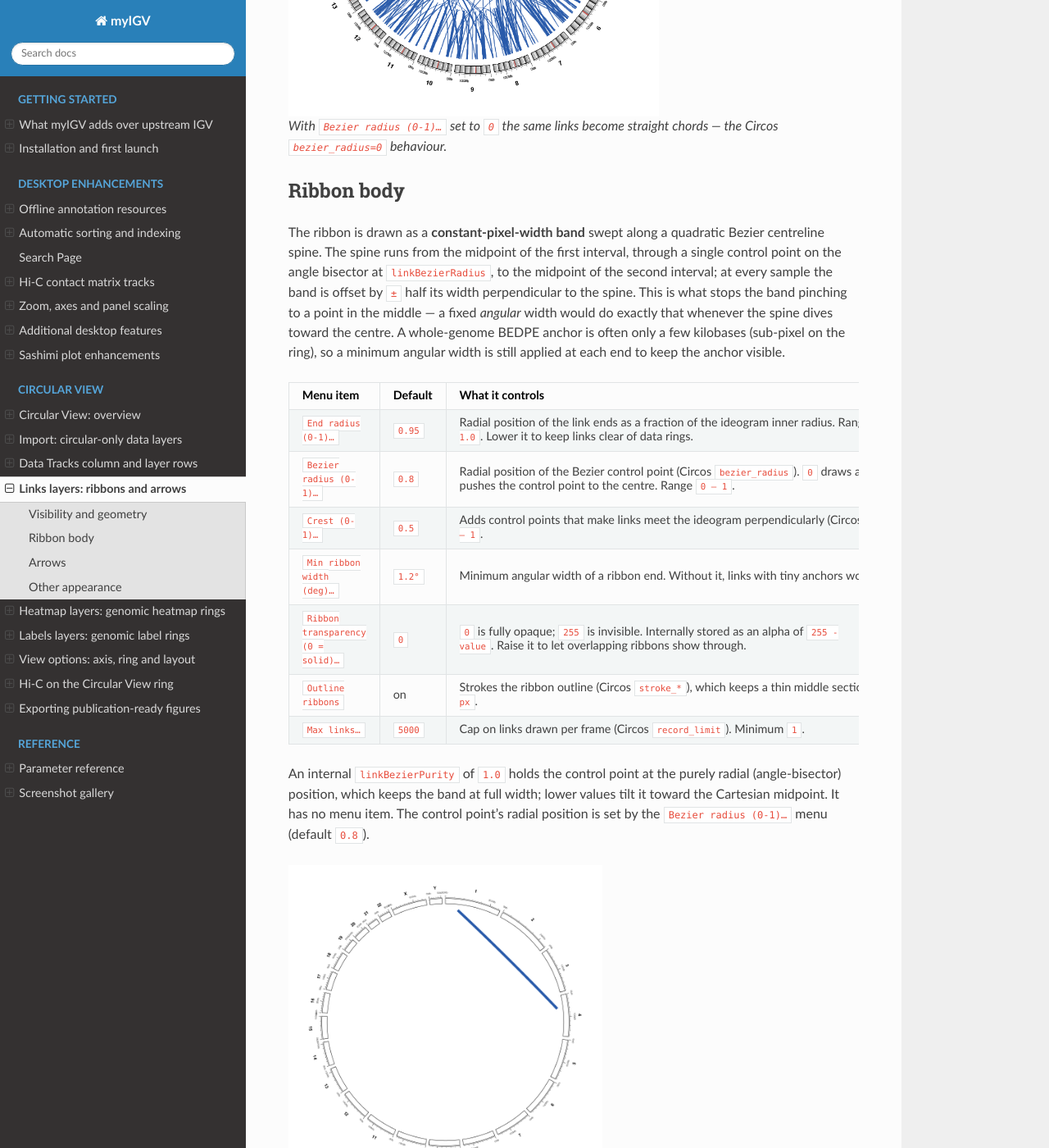
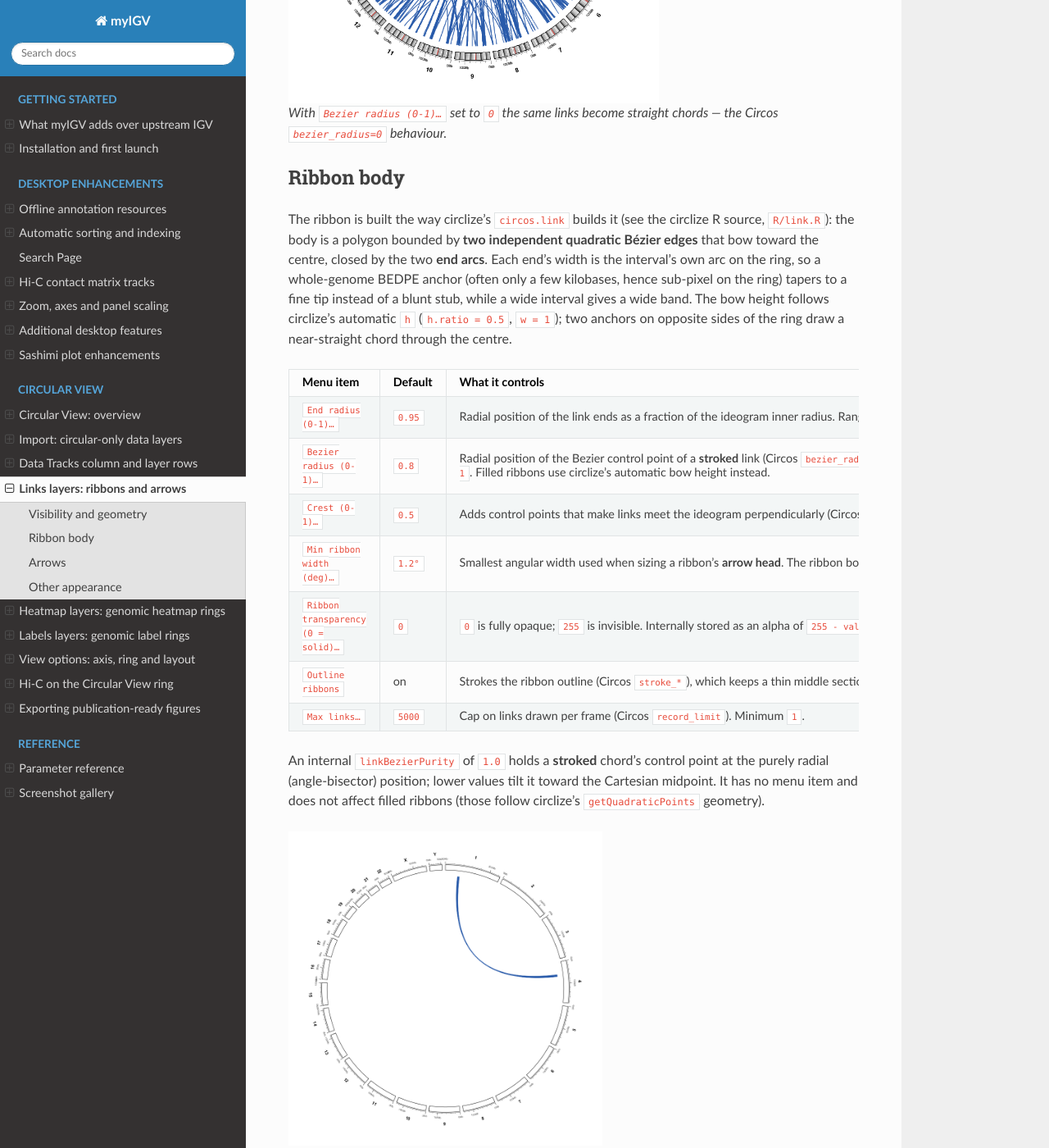
Before and after one commit to junjunlab/myigv, a Sphinx documentation site: the page built from docs/circular_links.rst, in a window 1280 px wide and 1400 px high, scrolled down 1800 px. Shown: the whole window at 82% size. Built offline with Sphinx 7.4.7 and the Read the Docs theme 3.1.0, drawn with Linux system fonts in a browser that asks for light colours; some of the changed text lies outside the part shown.

Commit message:
Circular links: draw ribbons exactly like circlize circos.link
Previous constant-pixel-width band looked wrong. Port circlize's real geometry (R/link.R getQuadraticPoints + rbind(d1,r2,rev(d2),r1)): the ribbon is a polygon bounded by two independent quadratic Bezier edges that bow toward the centre, closed by the two end arcs. Width at each end is the interval's own arc, so 1 bp anchors taper to a tip (circlize behaviour) instead of a blunt stub. Heights use circlize defaults h=auto, h.ratio=0.5, w=1; twist maps to circlize inverse (swap edge pairing). Bezier radius/purity now apply to stroked chords only. Docs + four screenshots regenerated to match.

```diff
--- a/docs/circular_links.rst
+++ b/docs/circular_links.rst
@@ -38,12 +38,10 @@ Visibility and geometry
        govern the chord geometry.
    * - ``Twist ribbons``
      - off
-     - Swap which end of the second interval the two ribbon edges connect to
-       (Circos ``twist``).  In myIGV twist is implemented as a **mild waist
-       narrowing** that brings the band to ``0.4×`` of its full width at the
-       midpoint (``sin`` profile), not a full pinch.  It is **off by default**
-       so the ribbon keeps a constant pixel width along its whole length; turn
-       it on only for the classic twisted-ribbon look.
+     - Join the two ribbon edges the other way round — interval 1's start to
+       interval 2's start instead of to its end (circlize ``inverse``).  The
+       ribbon is still a smooth band; only which edges meet changes.  **Off by
+       default**.
    * - ``Colour by chromosome``
      - off
      - Colour each link by its source chromosome instead of using one link
@@ -59,9 +57,8 @@ Visibility and geometry
    :alt: Dense blue filled ribbon links inside a whole-genome circular ring
    :width: 65%
 
-   ``Ribbon (filled bands)`` on: each link is a filled band with a constant
-   pixel width along its length.  ``Twist ribbons`` (default off) optionally
-   narrows the waist to ``0.4×`` at the midpoint without ever closing it.
+   ``Ribbon (filled bands)`` on: every link is a curved band that bows toward
+   the centre and tapers at its ends, exactly like Circos ``ribbon=yes``.
 
 .. figure:: images/circular_links_straight.png
    :alt: Straight chord links across a circular ring
@@ -73,16 +70,15 @@ Visibility and geometry
 Ribbon body
 -----------
 
-The ribbon is drawn as a **constant-pixel-width band** swept along a quadratic
-Bezier centreline spine.  The spine runs from the midpoint of the first
-interval, through a single control point on the angle bisector at
-``linkBezierRadius``, to the midpoint of the second interval; at every sample
-the band is offset by ``±`` half its width perpendicular to the spine.  This is
-what stops the band pinching to a point in the middle — a fixed *angular* width
-would do exactly that whenever the spine dives toward the centre.  A
-whole-genome BEDPE anchor is often only a few kilobases (sub-pixel on the
-ring), so a minimum angular width is still applied at each end to keep the
-anchor visible.
+The ribbon is built the way circlize's ``circos.link`` builds it (see the
+circlize R source, ``R/link.R``): the body is a polygon bounded by **two
+independent quadratic Bézier edges** that bow toward the centre, closed by the
+two **end arcs**.  Each end's width is the interval's own arc on the ring, so a
+whole-genome BEDPE anchor (often only a few kilobases, hence sub-pixel on the
+ring) tapers to a fine tip instead of a blunt stub, while a wide interval gives
+a wide band.  The bow height follows circlize's automatic ``h``
+(``h.ratio = 0.5``, ``w = 1``); two anchors on opposite sides of the ring draw a
+near-straight chord through the centre.
 
 .. list-table::
    :header-rows: 1
@@ -98,17 +94,19 @@ anchor visible.
        rings.
    * - ``Bezier radius (0-1)…``
      - ``0.8``
-     - Radial position of the Bezier control point (Circos
-       ``bezier_radius``).  ``0`` draws a straight chord; ``1`` pushes the
-       control point to the centre.  Range ``0 – 1``.
+     - Radial position of the Bezier control point of a **stroked** link
+       (Circos ``bezier_radius``).  ``0`` draws a straight chord; ``1`` pushes
+       the control point to the centre.  Range ``0 – 1``.  Filled ribbons use
+       circlize's automatic bow height instead.
    * - ``Crest (0-1)…``
      - ``0.5``
      - Adds control points that make links meet the ideogram perpendicularly
        (Circos ``crest``).  ``0`` disables.  Range ``0 – 1``.
    * - ``Min ribbon width (deg)…``
      - ``1.2°``
-     - Minimum angular width of a ribbon end.  Without it, links with tiny
-       anchors would be invisible.  Minimum ``0``.
+     - Smallest angular width used when sizing a ribbon's **arrow head**.  The
+       ribbon body now tapers to the true interval width, so this only keeps a
+       tiny anchor's arrow from vanishing.  Minimum ``0``.
    * - ``Ribbon transparency (0 = solid)…``
      - ``0``
      - ``0`` is fully opaque; ``255`` is invisible.  Internally stored as an
@@ -122,18 +120,17 @@ anchor visible.
      - ``5000``
      - Cap on links drawn per frame (Circos ``record_limit``).  Minimum ``1``.
 
-An internal ``linkBezierPurity`` of ``1.0`` holds the control point at the
-purely radial (angle-bisector) position, which keeps the band at full width;
-lower values tilt it toward the Cartesian midpoint.  It has no menu item.  The
-control point's radial position is set by the ``Bezier radius (0-1)…`` menu
-(default ``0.8``).
+An internal ``linkBezierPurity`` of ``1.0`` holds a **stroked** chord's control
+point at the purely radial (angle-bisector) position; lower values tilt it
+toward the Cartesian midpoint.  It has no menu item and does not affect filled
+ribbons (those follow circlize's ``getQuadraticPoints`` geometry).
 
 .. figure:: images/ribbon_single.png
-   :alt: One ribbon link showing a uniform pixel-width band along its length
+   :alt: One Circos ribbon link between two intervals, bowing toward the centre
    :width: 55%
 
-   A single ribbon.  The band keeps a constant pixel width along its length —
-   it never pinches to a needle at the midpoint.
+   A single interval-to-interval ribbon: two Bézier edges bowing toward the
+   centre, closed by the two end arcs and tapering where the anchors are narrow.
 
 .. figure:: images/circular_links_ribbon_mixed.png
    :alt: Mixed point-anchor and interval-anchor ribbons in one ring
--- a/docs/screenshots.rst
+++ b/docs/screenshots.rst
@@ -194,7 +194,8 @@ Links, ribbons and arrows
      - The same links as straight chords (``Bezier radius`` at ``0``).
      - :doc:`circular_links`
    * - ``ribbon_single.png``
-     - A single ribbon showing a uniform pixel-width band along its length.
+     - A single Circos ribbon (two Bézier edges) bowing toward the centre and
+       tapering at the ends.
      - :doc:`circular_links`
    * - ``circular_links_ribbon_mixed.png``
      - Mixed point and interval endpoints in one links layer.
```
Also changed, not shown: docs/parameter_reference.rst (+13 -11 lines), docs/whats_new.rst (+5 -4 lines), docs/images/circular_links_ribbon.png, docs/images/circular_links_ribbon_mixed.png, docs/images/links_demo_ribbons.png, docs/images/ribbon_single.png, 1 other file.
